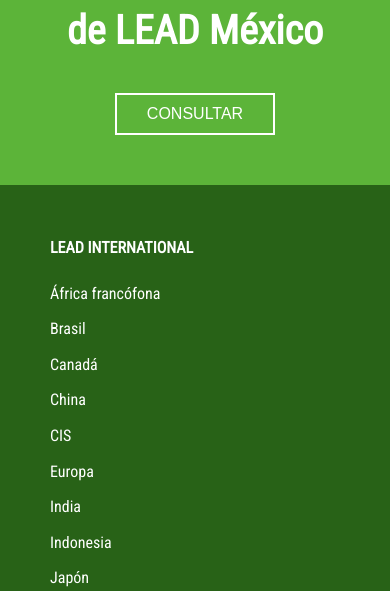
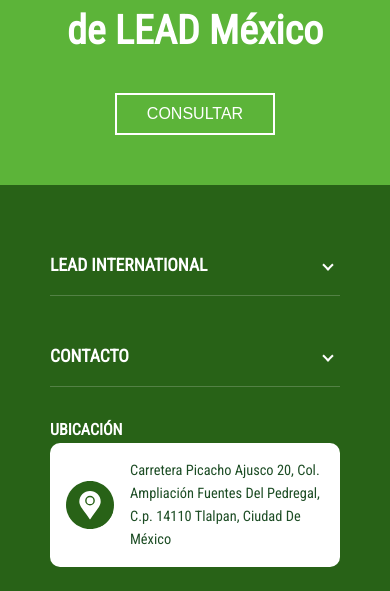
Before and after one commit to spinalfiver733/LEAD_Project, a PHP site: page / in a window 390 px wide; the page is wider, and only the part inside the window is pictured. Shown: the part 4695-5286 px from the top of that part. Run offline with PHP 8.4, Linux system fonts and the light colour scheme; grey boxes are pictures that could not be loaded.

Commit message:
cambios en los estilos para mobile

```diff
--- a/estilos.css
+++ b/estilos.css
@@ -647,3 +647,89 @@
             flex-wrap: wrap;
         }
     }
+
+    @media screen and (max-width: 768px) {
+        .footer-content {
+            grid-template-columns: 1fr;
+        }
+
+        .footer-content > div {
+            border-bottom: 1px solid rgba(255, 255, 255, 0.2);
+            padding: 0; /* Eliminamos el padding base */
+        }
+
+        .footer-content > div:last-child {
+            border-bottom: none; /* Elimina el borde de la última sección */
+        }
+
+        /* Ajustes para el header de cada sección */
+        .section-header {
+            display: flex;
+            justify-content: space-between;
+            align-items: center;
+            cursor: pointer;
+            padding: 1rem 0;
+            margin: 0;
+        }
+
+        .section-header h4 {
+            margin: 0;
+            font-size: 1.1rem;
+        }
+
+        /* Contenido colapsable */
+        .section-content {
+            max-height: 0;
+            overflow: hidden;
+            transition: max-height 0.3s ease-out;
+            padding: 0 1rem;
+        }
+
+        .section-content.expanded {
+            max-height: 1000px;
+            padding: 1rem;
+            padding-top: 0;
+        }
+
+        /* Flecha indicadora */
+        .arrow {
+            width: 8px;
+            height: 8px;
+            border-right: 2px solid white;
+            border-bottom: 2px solid white;
+            transform: rotate(45deg);
+            transition: transform 0.3s ease;
+            margin-right: 0.5rem;
+        }
+
+        .arrow.expanded {
+            transform: rotate(-135deg);
+            margin-top: 5px;
+        }
+
+        /* Ajustes específicos para cada sección */
+        .lead-international ul {
+            margin-top: 0;
+        }
+
+        .contact p {
+            margin-bottom: 0.5rem;
+        }
+
+        .location {
+            border-bottom: none !important;
+        }
+
+        /* Ajustes al footer bottom en mobile */
+        .footer-bottom {
+            flex-direction: column;
+            text-align: center;
+            gap: 1rem;
+        }
+
+        .footer-bottom .footer-nav ul {
+            flex-wrap: wrap;
+            justify-content: center;
+            gap: 1rem;
+        }
+    }
--- a/index.html
+++ b/index.html
@@ -129,7 +129,11 @@
     <footer>
         <div class="footer-content">
             <div class="lead-international">
+                <div class="section-header">
                     <h4>LEAD INTERNATIONAL</h4>
+                    <div class="arrow"></div>
+                </div>
+                <div class="section-content">
                     <ul>
                         <li>África francófona</li>
                         <li>Brasil</li>
@@ -145,23 +149,27 @@
                         <li>Sudáfrica</li>
                     </ul>
                 </div>
+            </div>
+
             <div class="contact">
+                <div class="section-header">
                     <h4>CONTACTO</h4>
+                    <div class="arrow"></div>
+                </div>
+                <div class="section-content">
                     <p><strong>Teléfono:</strong><br>
                     +52 55-54-58-30-00</p>
-
-                <p><strong>Extensiones:</strong><br>
-                3072, 3092, 4173</p>
-
-                <p><strong>Apartado postal</strong><br>
-                20671</p>
-
+                    <p><strong>Extensiones:</strong><br>3072, 3092, 4173</p>
+                    <p><strong>Apartado postal</strong><br>20671</p>
                     <p><strong>Mail</strong><br>
                         Prof. Boris Graizbord<br>
                         Coordinador del Programa De Estudios Avanzados En
                         Desarrollo Sustentable Y Medio Ambiente, Lead-méxico<br>
                     <a href="mailto:leadmex@lead.colmex.mx">leadmex@lead.colmex.mx</a></p>
                 </div>
+            </div>
+
+            <!-- Location section remains unchanged -->
             <div class="location">
                 <h4>UBICACIÓN</h4>
                 <a href="https://www.google.com/maps/place/El+Colegio+de+M%C3%A9xico/@19.3038047,-99.2098976,17z/data=!3m1!4b1!4m6!3m5!1s0x85ce017458913985:0xa6be0527e2998dd8!8m2!3d19.3037997!4d-99.207328!16zL20vMDR4dDk3?entry=ttu&g_ep=EgoyMDI0MTIwNC4wIKXMDSoASAFQAw%3D%3D" target="_blank">
@@ -203,4 +211,30 @@
         </div>
     </footer>
 </body>
+<script>
+    document.addEventListener('DOMContentLoaded', function() {
+    const sectionHeaders = document.querySelectorAll('.section-header');
+
+    sectionHeaders.forEach(header => {
+        header.addEventListener('click', function() {
+            const content = this.nextElementSibling;
+            const arrow = this.querySelector('.arrow');
+
+            // Toggle the expanded class
+            content.classList.toggle('expanded');
+            arrow.classList.toggle('expanded');
+
+            // Close other sections
+            sectionHeaders.forEach(otherHeader => {
+                if (otherHeader !== header) {
+                    const otherContent = otherHeader.nextElementSibling;
+                    const otherArrow = otherHeader.querySelector('.arrow');
+                    otherContent.classList.remove('expanded');
+                    otherArrow.classList.remove('expanded');
+                }
+            });
+        });
+    });
+});
+</script>
 </html>
```
Lines whose indentation alone changed are shown as unchanged.
